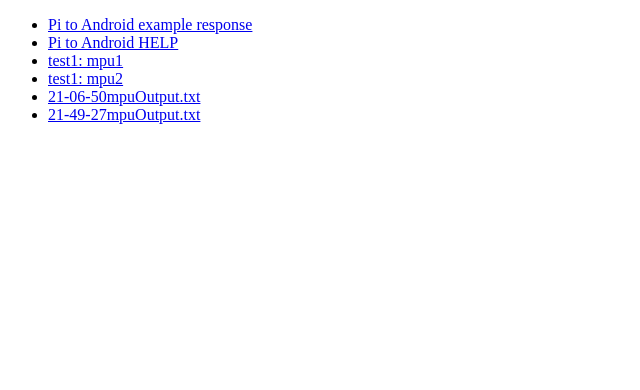
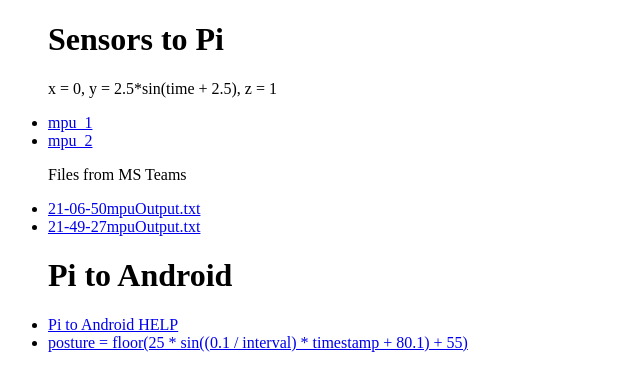
Before and after one commit to jacobsieradzki/vitruvian-mock-service, a Next.js app: page / in a window 1280 px wide. Shown: the top 390 px of the page, without its empty margins (0-640 px from the left). Built offline with nearby package versions, Linux system fonts and the light colour scheme.

Commit message:
Organise

```diff
--- a/data/channels.js
+++ b/data/channels.js
@@ -1,24 +1,20 @@
 
-export const AVAILABLE_CHANNELS = [
+export const SENSORS_TO_PI = [
   {
-    id: 'app/trig',
-    name: 'Pi to Android example response',
+    text: 'x = 0, y = 2.5*sin(time + 2.5), z = 1'
+  },
+  {
+    id: 'pi/mpu?id=test1_mpu1',
+    name: 'mpu_1',
     filters: ['mock']
   },
   {
-    id: 'app/trig?help',
-    name: 'Pi to Android HELP',
+    id: 'pi/mpu?id=test1_mpu2',
+    name: 'mpu_2',
     filters: ['mock']
   },
   {
-    id: 'mpu?id=test1_mpu1',
-    name: 'test1: mpu1',
-    filters: ['mock']
-  },
-  {
-    id: 'mpu?id=test1_mpu2',
-    name: 'test1: mpu2',
-    filters: ['mock']
+    text: 'Files from MS Teams'
   },
   {
     id: 'file/21-06-50mpuOutput.txt',
@@ -31,3 +27,16 @@ export const AVAILABLE_CHANNELS = [
     filters: ['real']
   }
 ];
+
+export const PI_TO_ANDROID = [
+  {
+    id: 'app/help',
+    name: 'Pi to Android HELP',
+    filters: ['mock']
+  },
+  {
+    id: 'app/trig',
+    name: 'posture = floor(25 * sin((0.1 / interval) * timestamp + 80.1) + 55)',
+    filters: ['mock']
+  },
+];
--- /dev/null
+++ b/pages/api/app/help.js
@@ -0,0 +1,6 @@
+import { APP_HELP_MENU } from "../../../data/appHelp";
+import { getRequestTextResponse } from "../../../helper/request";
+
+export default function getRequestHandler(req, res) {
+  return getRequestTextResponse(req, res, APP_HELP_MENU);
+};
--- a/pages/api/mock/app/trig.js
+++ b/pages/api/app/trig.js
@@ -1,5 +1,5 @@
-import { APP_HELP_MENU } from "../../../../data/appHelp";
-import { getRequestTextResponse, getRequestJsonResponse } from "../../../../helper/request";
+import { APP_HELP_MENU } from "../../../data/appHelp";
+import { getRequestTextResponse, getRequestJsonResponse } from "../../../helper/request";
 
 const randomNumberBetween = (min, max) => Math.floor(Math.random() * max) + min;
 const insertAt = (item, index, arr) => arr.splice(index, 0, item);
--- a/pages/api/mock/available.js
+++ b/pages/api/available.js
@@ -1,12 +1,12 @@
 import { getRequestJsonResponse } from "../../../helper/request";
-import { AVAILABLE_CHANNELS } from '../../../data/channels';
+import { SENSORS_TO_PI, PI_TO_ANDROID } from '../../../data/channels';
 
 export default function getRequestHandler(req, res) {
   const {
     query,
   } = req;
 
-  var channels = AVAILABLE_CHANNELS;
+  var channels = SENSORS_TO_PI.concat(PI_TO_ANDROID);
 
   if (query.filter?.length > 0) {
     channels = channels.filter(function(channel) {
--- a/pages/api/mock/file/[fileName].js
+++ b/pages/api/file/[fileName].js
@@ -1,4 +1,4 @@
-import readMpuOutputFile from "../../../../helper/mpuOutput.js";
+import readMpuOutputFile from "../../../helper/mpuOutput.js";
 
 export default function getRequest(req, res) {
   const {
--- a/pages/index.js
+++ b/pages/index.js
@@ -1,23 +1,35 @@
-import useSwr from 'swr'
 import Link from 'next/link'
+import { PI_TO_ANDROID, SENSORS_TO_PI } from '../data/channels'
 
-const fetcher = (url) => fetch(url).then((res) => res.json())
+function Item(item) {
+
+  if (item.text) {
+    return (
+      <p>{item.text}</p>
+    );
+  }
+
+  if (item.id && item.name) {
+    return (
+      <li key={item.name}>
+        <Link href={`/api/${item.id}`}>
+          <a>{item.name}</a>
+        </Link>
+      </li>
+    );
+  }
+
+  return <></>;
+}
 
 export default function Index() {
-  const { data, error } = useSwr('/api/mock/available', fetcher)
-
-  if (error) return <div>Failed to load channels</div>
-  if (!data) return <div>Loading...</div>
-
   return (
     <ul>
-      {data.map(channel => (
-        <li key={channel.name}>
-          <Link href={`/api/mock/${channel.id}`}>
-            <a>{channel.name}</a>
-          </Link>
-        </li>
-      ))}
+      <h1>Sensors to Pi</h1>
+      {SENSORS_TO_PI.map(Item)}
+
+      <h1>Pi to Android</h1>
+      {PI_TO_ANDROID.map(Item)}
     </ul>
   )
 }
```
Also changed, not shown: pages/api/pi/mpu.js (renamed from pages/api/mock/mpu.js), pages/api/pi/trig.js (renamed from pages/api/mock/trig.js).
